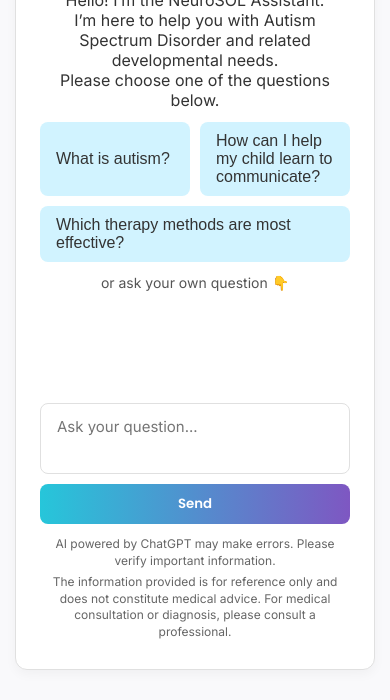
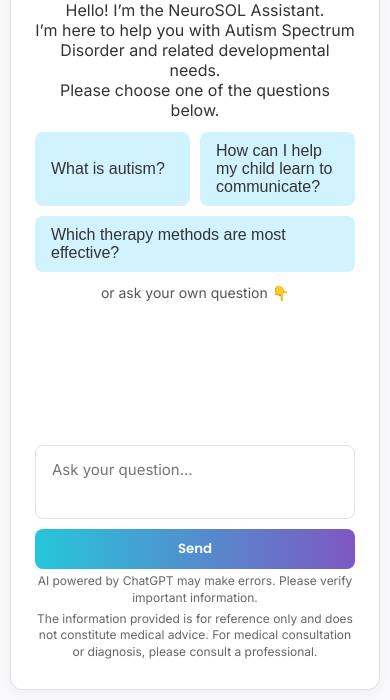
Before and after one commit to Conductorr-23/neurosol-assistant, a website: page index.html in a window 390 px wide. Shown: the part 144-844 px from the top of the page. Drawn offline with nearby package versions, Linux system fonts and the light colour scheme.

Commit message:
Fix safe-area and vertical alignment for mobile

```diff
--- a/style.css
+++ b/style.css
@@ -17,41 +17,30 @@ html {
   box-sizing: inherit;
 }
 
-/* Основные стили body с учётом safe-area inset */
+/* 1) Сбрасываем любые внешние отступы и делаем body на всю высоту */
+html, body {
+  margin: 0;
+  padding: 0;
+  height: 100%;
+}
+
+/* 2) Центрируем чат-контейнер по горизонтали и вертикали */
 body {
   font-family: var(--font-main);
   background: var(--bg);
-  margin: 0;
-  /* для старых iOS */
-  padding: constant(safe-area-inset-top) 20px constant(safe-area-inset-bottom) 20px;
-  /* для современных браузеров */
-  padding: env(safe-area-inset-top) 20px env(safe-area-inset-bottom) 20px;
   display: flex;
   justify-content: center;
-  align-items: flex-start; /* прижимаем чат к верху, чтобы не обрезался низ */
-  min-height: 100vh;
+  align-items: center;
   overflow-x: hidden;
 }
 
-/* Контейнер чата */
+/* 3) Контейнер чата с «эластичными» отступами 10px */
 .chat-wrapper {
-  width: 100%;
+  box-sizing: border-box;
+  width: calc(100% - 20px);    /* 100% ширины экрана минус 2×10px */
   max-width: 720px;
-  /* Высота = 100vh минус top- и bottom-safe-area и минус 2×20px внешних padding-а */
-  /* для старых iOS */
-  height: calc(
-    100vh
-    - constant(safe-area-inset-top)
-    - constant(safe-area-inset-bottom)
-    - 40px
-  );
-  /* для современных браузеров */
-  height: calc(
-    100vh
-    - env(safe-area-inset-top)
-    - env(safe-area-inset-bottom)
-    - 40px
-  );
+  height: calc(100vh - 20px);  /* 100% высоты окна минус 2×10px */
+  margin: 10px;                /* отступ 10px со всех сторон */
   display: flex;
   flex-direction: column;
   background: #fff;
@@ -87,10 +76,10 @@ body {
 .chat {
   flex: 1;
   overflow-y: auto;
-  margin-bottom: 20px;
   display: flex;
   flex-direction: column;
   gap: 12px;
+  margin-bottom: 20px;
 }
 .chat::-webkit-scrollbar {
   width: 8px;
@@ -104,7 +93,7 @@ body {
   border-radius: 10px;
 }
 
-/* Строка сообщения */
+/* Строки сообщений */
 .chat-row {
   display: flex;
   align-items: flex-start;
@@ -114,7 +103,7 @@ body {
   justify-content: flex-end;
 }
 
-/* Иконка */
+/* Иконки */
 .chat-icon {
   flex-shrink: 0;
   width: 32px;
@@ -129,7 +118,7 @@ body {
   object-fit: contain;
 }
 
-/* Пузырёк */
+/* Пузырьки */
 .chat-bubble {
   padding: 12px 16px;
   border-radius: 12px;
@@ -183,14 +172,13 @@ body {
   border: 1px solid var(--border);
   border-radius: 8px;
   font-size: 16px;
+  line-height: 1.6;
   resize: none;
   min-height: 48px;
-  max-height: calc((16px * 1.6 * 5) + (12px * 2));
-  line-height: 1.6;
+  max-height: calc((16px * 1.6 * 5) + 24px);
   font-family: var(--font-main);
-  display: block;
   width: 100%;
-  overflow-y: hidden;
+  overflow-y: auto;
 }
 .chat-footer button {
   background: linear-gradient(to right, var(--accent), var(--link));
@@ -216,7 +204,7 @@ body {
 }
 @keyframes spin {
   from { transform: rotateY(0deg); }
-  to { transform: rotateY(360deg); }
+  to   { transform: rotateY(360deg); }
 }
 
 /* Ошибка */
@@ -228,12 +216,10 @@ body {
 /* Онбординг */
 .onboarding-questions {
   display: flex;
-  flex-direction: row;
+  flex-wrap: wrap;
   gap: 10px;
-  width: 100%;
-  flex-wrap: wrap;
-  align-items: stretch;
   justify-content: space-evenly;
+  margin-bottom: 12px;
 }
 .onboarding-question {
   background-color: var(--user);
@@ -243,10 +229,9 @@ body {
   font-size: 16px;
   border-radius: 8px;
   cursor: pointer;
-  width: 100%;
+  flex: calc(100%/3 - 20px);
   text-align: left;
   transition: opacity 0.2s ease-in-out;
-  flex: calc(100% / 3 - 20px);
 }
 .onboarding-intro {
   font-size: 16px;
@@ -255,45 +240,26 @@ body {
   color: #333;
 }
 .onboarding-custom {
-  margin-top: 12px;
   font-size: 14px;
   text-align: center;
   color: #555;
+  margin-bottom: 20px;
 }
 
-/* Дисклеймеры */
+/* Дисклеймер */
 .disclaimers {
-  margin-top: 8px;
-  padding: 0 12px;
   text-align: center;
   font-size: 12px;
   line-height: 1.4;
   color: #666;
+  margin-top: auto;
 }
 .disclaimers p {
   margin: 4px 0;
 }
 
-/* Адаптив для мобильных */
+/* Мобильная адаптация */
 @media (max-width: 600px) {
-  body {
-    padding: constant(safe-area-inset-top) 15px constant(safe-area-inset-bottom) 15px;
-    padding: env(safe-area-inset-top) 15px env(safe-area-inset-bottom) 15px;
-  }
-  .chat-wrapper {
-    height: calc(
-      100vh
-      - constant(safe-area-inset-top)
-      - constant(safe-area-inset-bottom)
-      - 30px
-    );
-    height: calc(
-      100vh
-      - env(safe-area-inset-top)
-      - env(safe-area-inset-bottom)
-      - 30px
-    );
-  }
   .chat-header {
     font-size: 20px;
     margin-bottom: 15px;
@@ -307,14 +273,13 @@ body {
     gap: 10px;
     align-items: stretch;
   }
+  .chat-footer textarea {
+    font-size: 15px;
+    min-height: 45px;
+    max-height: calc((15px * 1.5 * 5) + 20px);
+  }
   .chat-footer button {
     width: 100%;
     padding: 10px 15px;
   }
-  .chat-footer textarea {
-    font-size: 15px;
-    min-height: 45px;
-    max-height: calc((15px * 1.5 * 5) + (10px * 2));
-    line-height: 1.5;
-  }
 }
```
